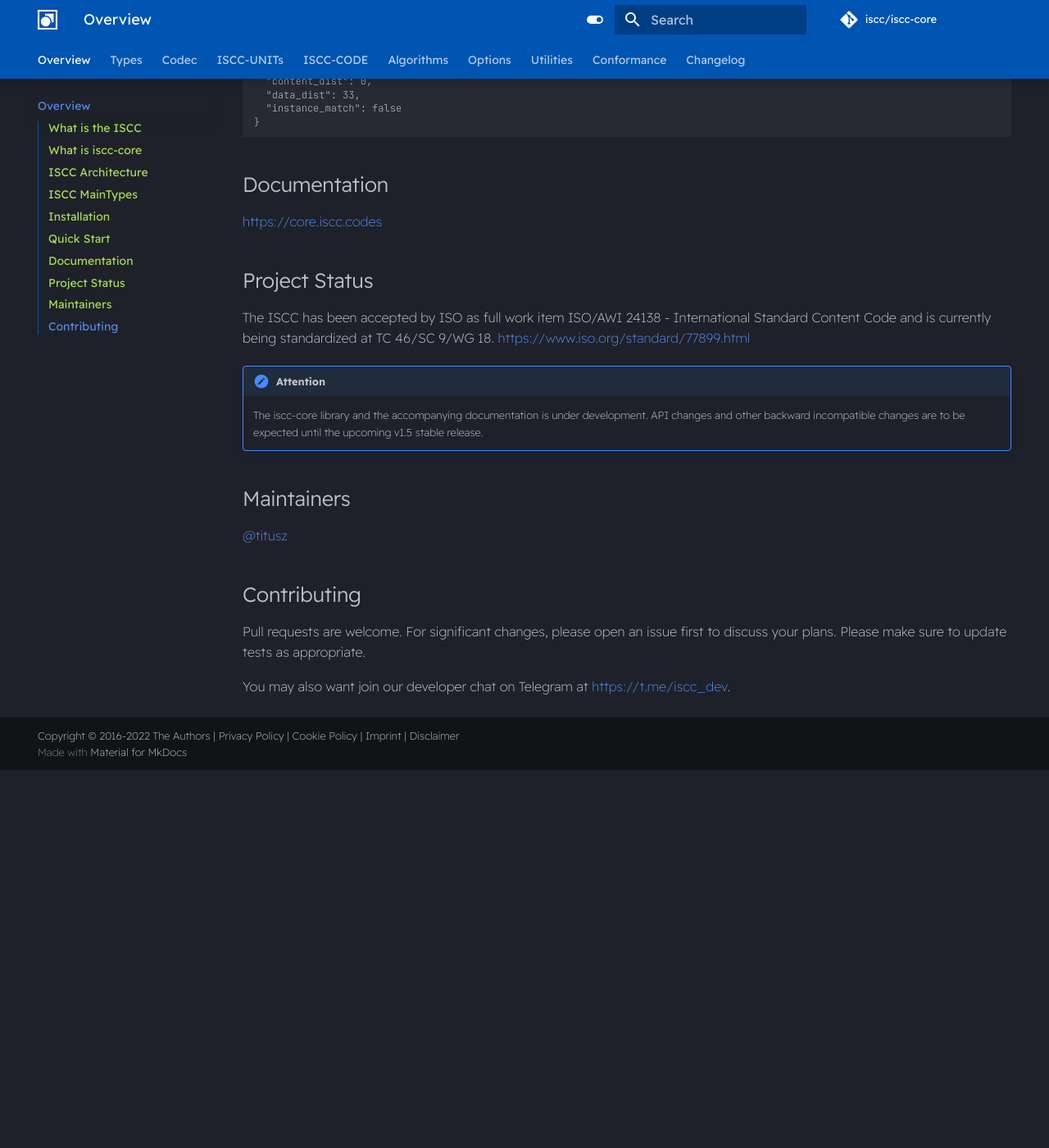
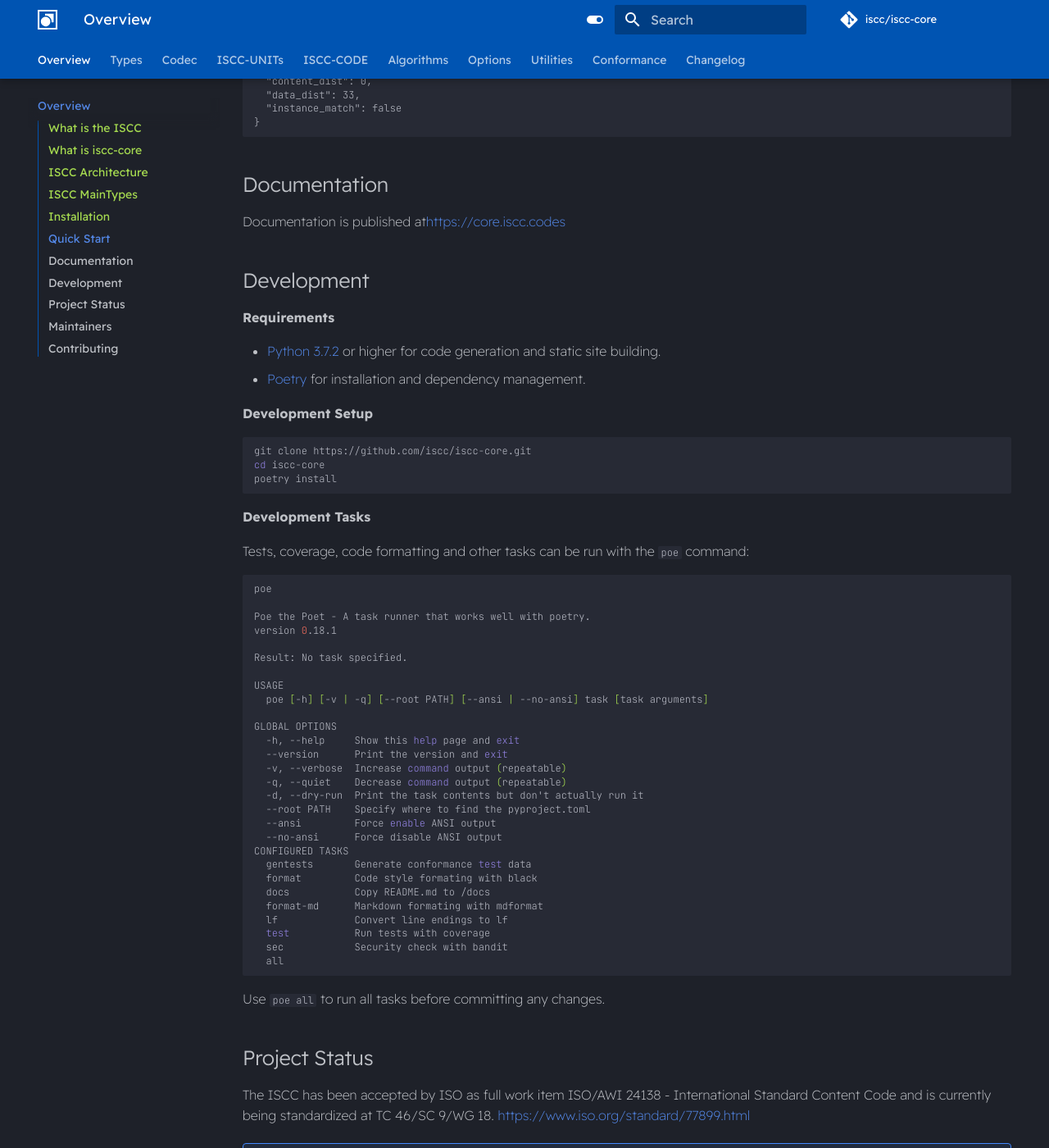
Before and after one commit to iscc/iscc-core, an MkDocs documentation site: the page built from docs/index.md, in a window 1280 px wide and 1400 px high, scrolled down 3759 px. Shown: the whole window at 82% size. Built offline with MkDocs 1.6.1 and Material for MkDocs 9.7.7, drawn with Linux system fonts in a browser that asks for light colours; comment, search, counter and statistics services are not loaded; before the commit the page ends 4698 px from its top, so only the background shows below that.

Commit message:
Add development documentation

````diff
--- a/docs/index.md
+++ b/docs/index.md
@@ -139,7 +139,59 @@ ISCC:KACT4EBWK27737D2AYCJRAL5Z36G7Y7HA2BMECKMVRBEQXR2BJOS6NA
 
 ## Documentation
 
-<https://core.iscc.codes>
+Documentation is published at<https://core.iscc.codes>
+
+## Development
+
+**Requirements**
+
+- [Python 3.7.2](https://www.python.org/) or higher for code generation and static site building.
+- [Poetry](https://python-poetry.org/) for installation and dependency management.
+
+**Development Setup**
+
+```shell
+git clone https://github.com/iscc/iscc-core.git
+cd iscc-core
+poetry install
+```
+
+**Development Tasks**
+
+Tests, coverage, code formatting and other tasks can be run with the `poe` command:
+
+```shell
+poe
+
+Poe the Poet - A task runner that works well with poetry.
+version 0.18.1
+
+Result: No task specified.
+
+USAGE
+  poe [-h] [-v | -q] [--root PATH] [--ansi | --no-ansi] task [task arguments]
+
+GLOBAL OPTIONS
+  -h, --help     Show this help page and exit
+  --version      Print the version and exit
+  -v, --verbose  Increase command output (repeatable)
+  -q, --quiet    Decrease command output (repeatable)
+  -d, --dry-run  Print the task contents but don't actually run it
+  --root PATH    Specify where to find the pyproject.toml
+  --ansi         Force enable ANSI output
+  --no-ansi      Force disable ANSI output
+CONFIGURED TASKS
+  gentests       Generate conformance test data
+  format         Code style formating with black
+  docs           Copy README.md to /docs
+  format-md      Markdown formating with mdformat
+  lf             Convert line endings to lf
+  test           Run tests with coverage
+  sec            Security check with bandit
+  all
+```
+
+Use `poe all` to run all tasks before committing any changes.
 
 ## Project Status
 
````
Also changed, not shown: CHANGELOG.md (+1 -0 lines), README.md (+53 -1 lines), docs/changelog.md (+1 -0 lines), 1 other file.
